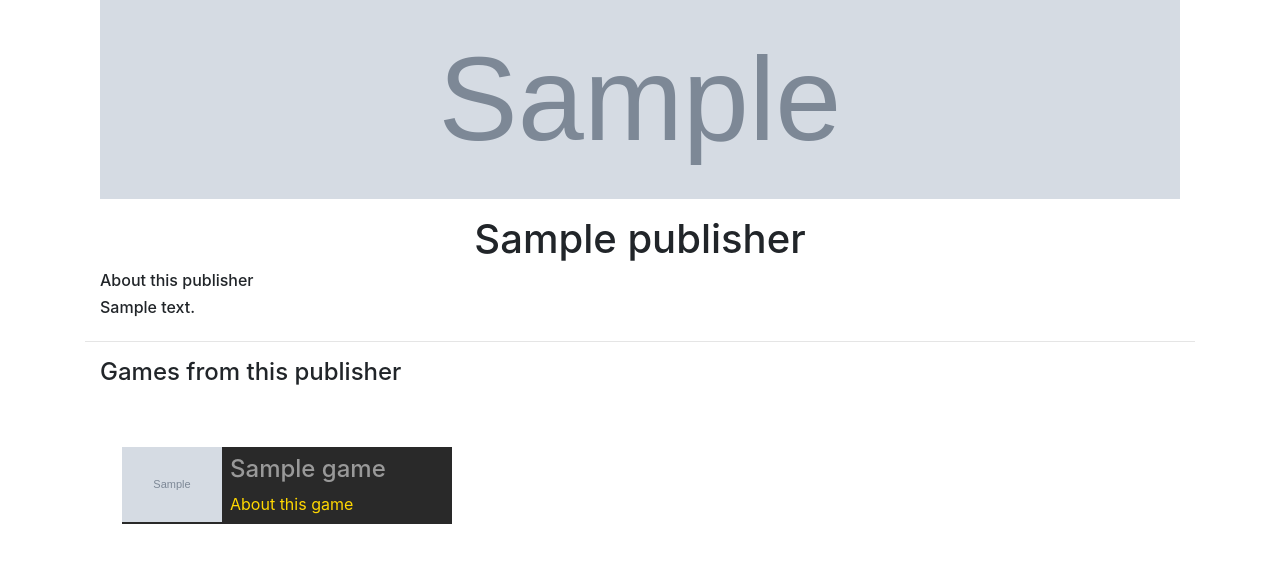
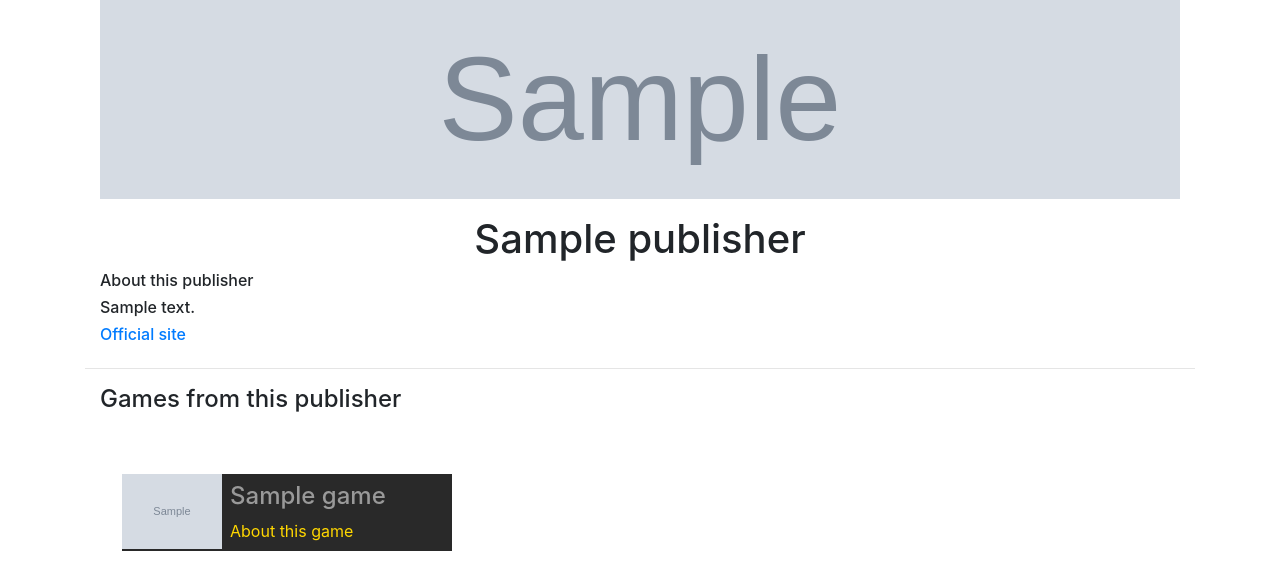
Before and after one commit to TheRealTau/My-Indie-Games-Django-Site, a Django app: page /publishers/1 in a window 1280 px wide. Shown: the part 85-669 px from the top of the page. Run offline with Django 3.2, Linux system fonts and the light colour scheme; tables that the repository leaves empty hold one stand-in row (values such as "Sample post"); grey boxes marked "Sample" are stand-in pictures; some libraries are stand-ins or nearby versions.

Commit message:
Added link to publisher official site

```diff
--- a/IndieGamesSite/publishers/models.py
+++ b/IndieGamesSite/publishers/models.py
@@ -26,3 +26,4 @@ class Publisher(models.Model):
     about = models.TextField(verbose_name='About the publisher', blank=True, default='')
     cover = models.ImageField(blank=True, verbose_name="Cover image", upload_to=partial(custom_pub_upload, prefix='cover'))
     profile_picture = models.ImageField(blank=True, verbose_name="Publisher profile image", upload_to=partial(custom_pub_upload, prefix='profile'))
+    site_link = models.URLField(blank=True, verbose_name='Link to official studio site')
--- a/IndieGamesSite/publishers/templates/publishers/publisher_detail.html
+++ b/IndieGamesSite/publishers/templates/publishers/publisher_detail.html
@@ -19,12 +19,13 @@
         {% else %}
           <h6 class="col col-12">No description aviabled</h6>
         {% endif %}
+        <h6 class="col col-12"><a href="{{ publisher.site_link }}">Official site</a></h6>
         <hr>
 
         <h4 class="col col-12">Games from this publisher</h4>
         <div class="row row-cols-1 row-cols-md-2 row-cols-lg-3 p-5">
           {% for game in publisher.game_set.all %}
-            <div class=" col card_small_preview  p-1">
+            <div class=" col card_small_preview p-1">
               <div class="media card__meta">
                 {% if game.preview_picture %}
                   <img src="{{ game.preview_picture.url }}" alt="...">
```
